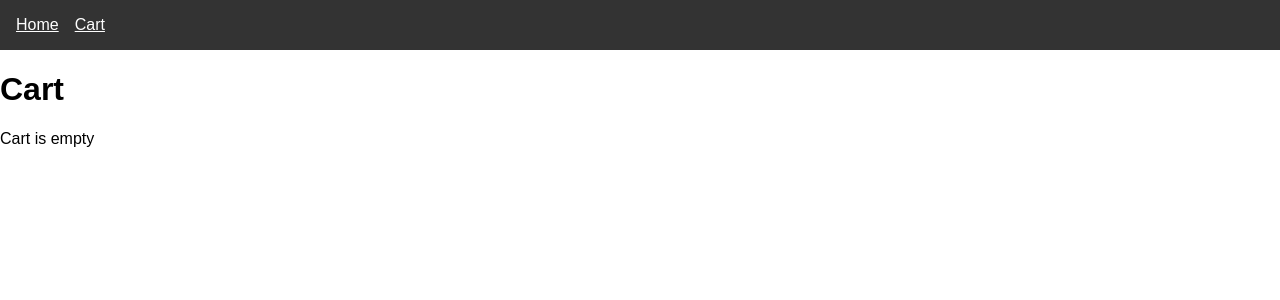
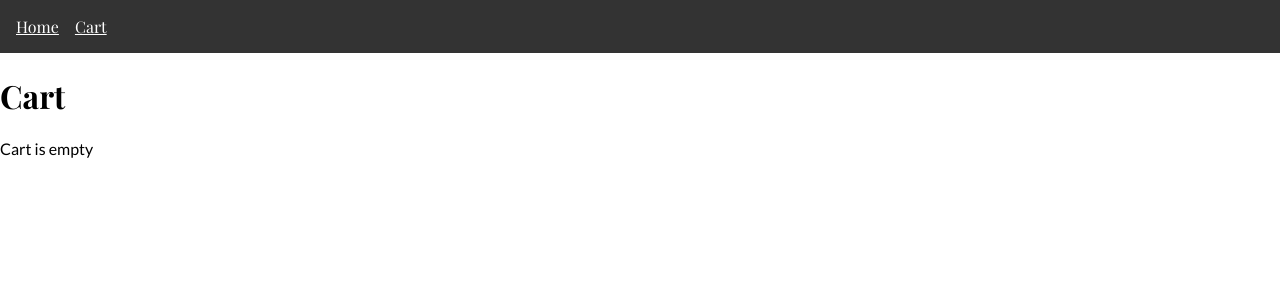
Before and after one commit to dasaep/agentic-ai-commerce, a Next.js app: page /cart in a window 1280 px wide. Shown: the top 300 px of the page. Built offline with nearby package versions, Linux system fonts and the light colour scheme.

Commit message:
Add Google Fonts and update global styles

```diff
--- /dev/null
+++ b/pages/_document.js
@@ -0,0 +1,20 @@
+import { Html, Head, Main, NextScript } from 'next/document';
+
+export default function Document() {
+  return (
+    <Html>
+      <Head>
+        <link rel="preconnect" href="https://fonts.googleapis.com" />
+        <link rel="preconnect" href="https://fonts.gstatic.com" crossOrigin="" />
+        <link
+          href="https://fonts.googleapis.com/css2?family=Lato:wght@400;700&family=Playfair+Display:wght@400;700&display=swap"
+          rel="stylesheet"
+        />
+      </Head>
+      <body>
+        <Main />
+        <NextScript />
+      </body>
+    </Html>
+  );
+}
--- a/styles/globals.css
+++ b/styles/globals.css
@@ -1,4 +1,25 @@
-body { font-family: Arial, sans-serif; margin: 0; padding: 0; }
-nav { padding: 1rem; background: #333; color: white; }
-a { color: inherit; margin-right: 1rem; }
-.container { padding: 1rem; }
+body {
+  font-family: 'Lato', Arial, sans-serif;
+  margin: 0;
+  padding: 0;
+}
+
+h1, h2, h3, h4, h5, h6 {
+  font-family: 'Playfair Display', Georgia, serif;
+}
+
+nav {
+  padding: 1rem;
+  background: #333;
+  color: white;
+}
+
+nav a {
+  font-family: 'Playfair Display', Georgia, serif;
+  color: inherit;
+  margin-right: 1rem;
+}
+
+.container {
+  padding: 1rem;
+}
```
